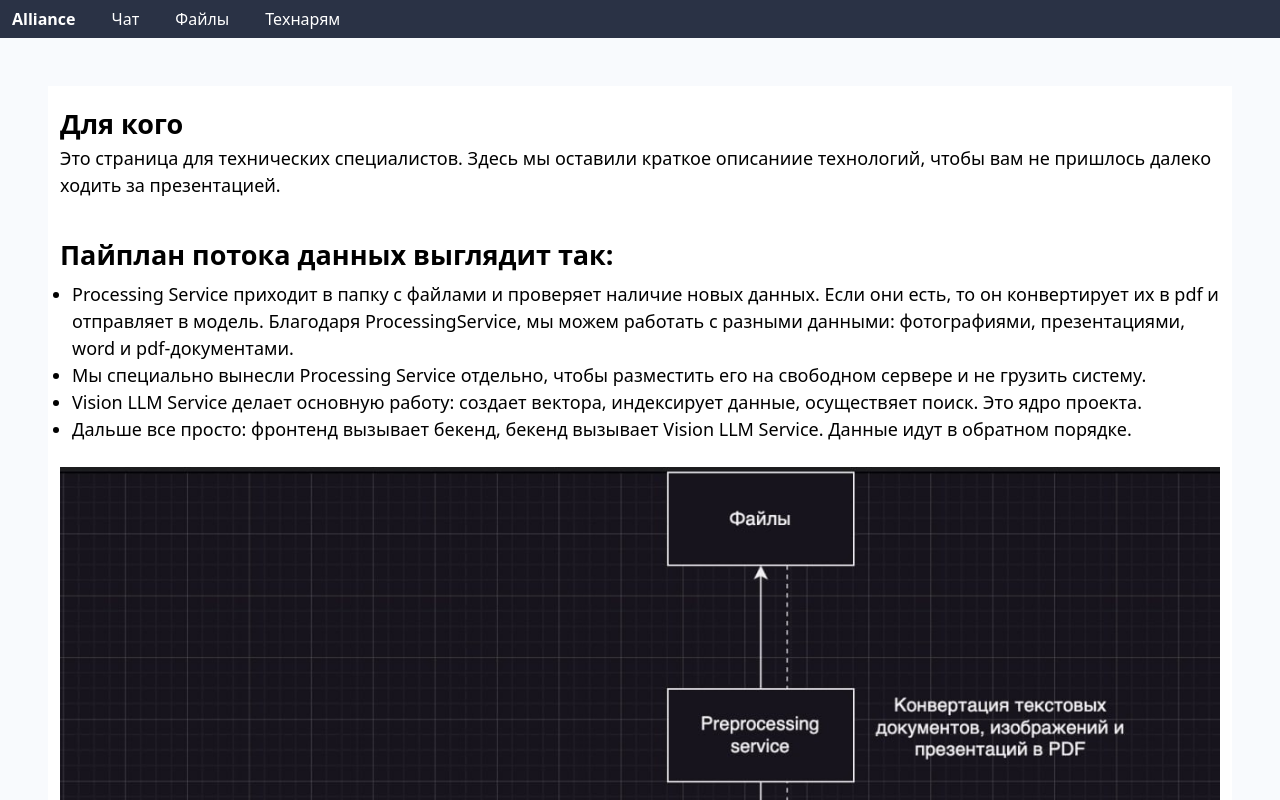
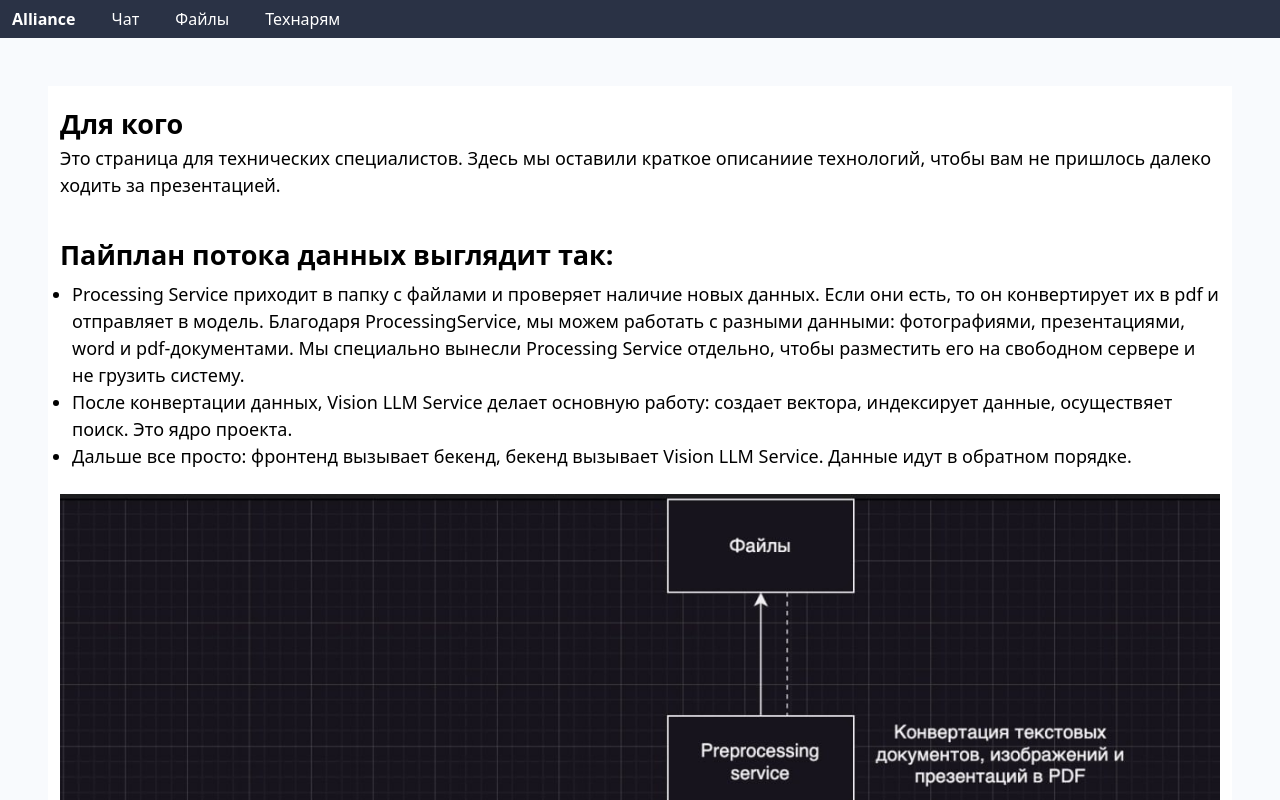
Before and after one commit to alliance-hackathon-team/alliance-nornikel, a Vue app in the folder front/: page /for-geeks in a window 1280 px wide. Shown: the top 800 px of the page. Built offline with nearby package versions, Linux system fonts and the light colour scheme; what vue3-click-away would draw is missing.

Commit message:
for geeks

```diff
--- a/front/src/views/pages/about-page.vue
+++ b/front/src/views/pages/about-page.vue
@@ -19,15 +19,12 @@
         <li>
           Processing Service приходит в папку с файлами и проверяет наличие новых данных. Если они есть, то он
           конвертирует их в pdf и отправляет в модель. Благодаря ProcessingService, мы можем работать с разными данными:
-          фотографиями, презентациями, word и pdf-документами.
-
-        </li>
-        <li>
-          Мы специально вынесли Processing Service отдельно,
+          фотографиями, презентациями, word и pdf-документами. Мы специально вынесли Processing Service отдельно,
           чтобы разместить его на свободном сервере и не грузить систему.
         </li>
+
         <li>
-          Vision LLM Service делает основную работу: создает вектора, индексирует данные, осуществяет поиск.
+          После конвертации данных, Vision LLM Service делает основную работу: создает вектора, индексирует данные, осуществяет поиск.
           Это ядро проекта.
         </li>
         <li>
```
